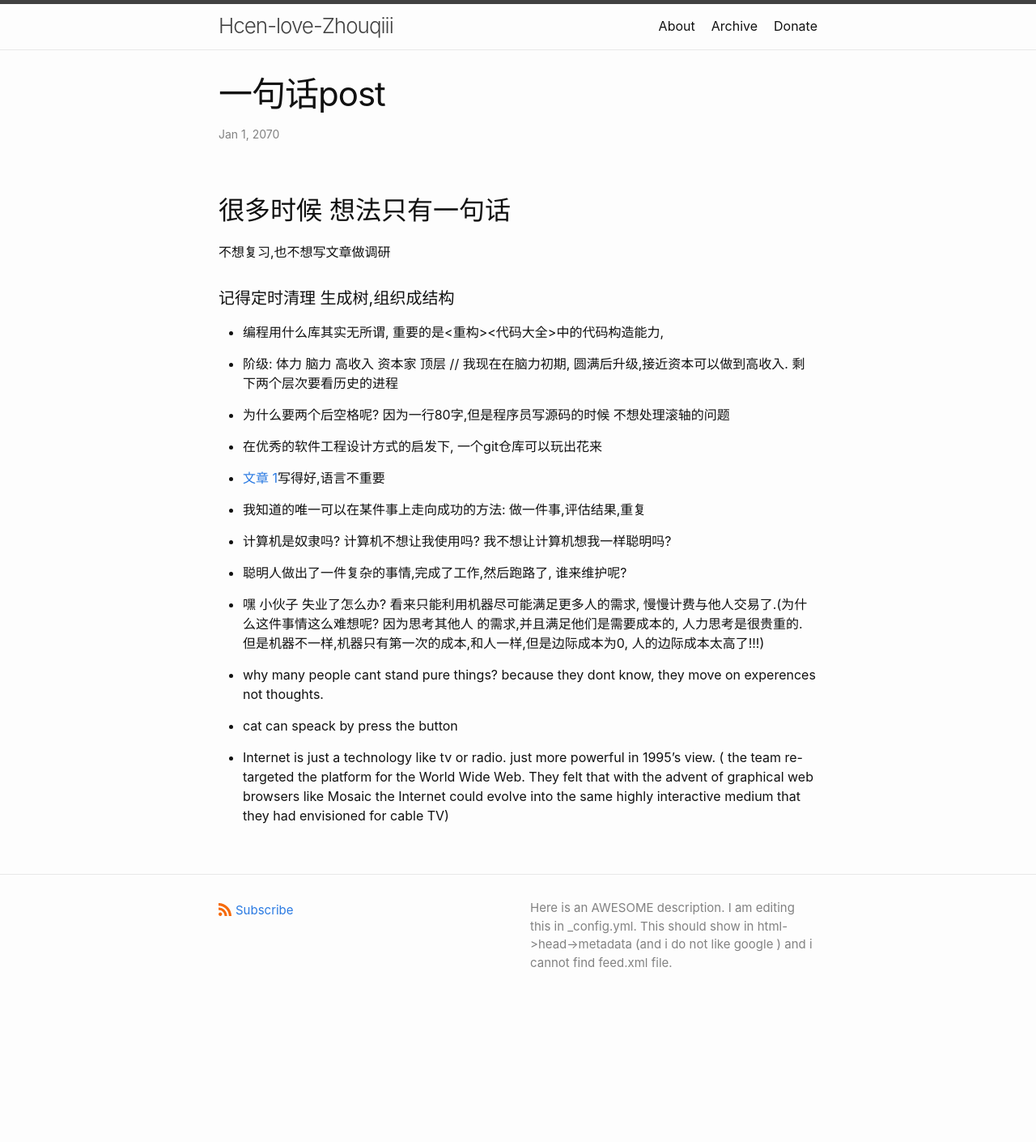
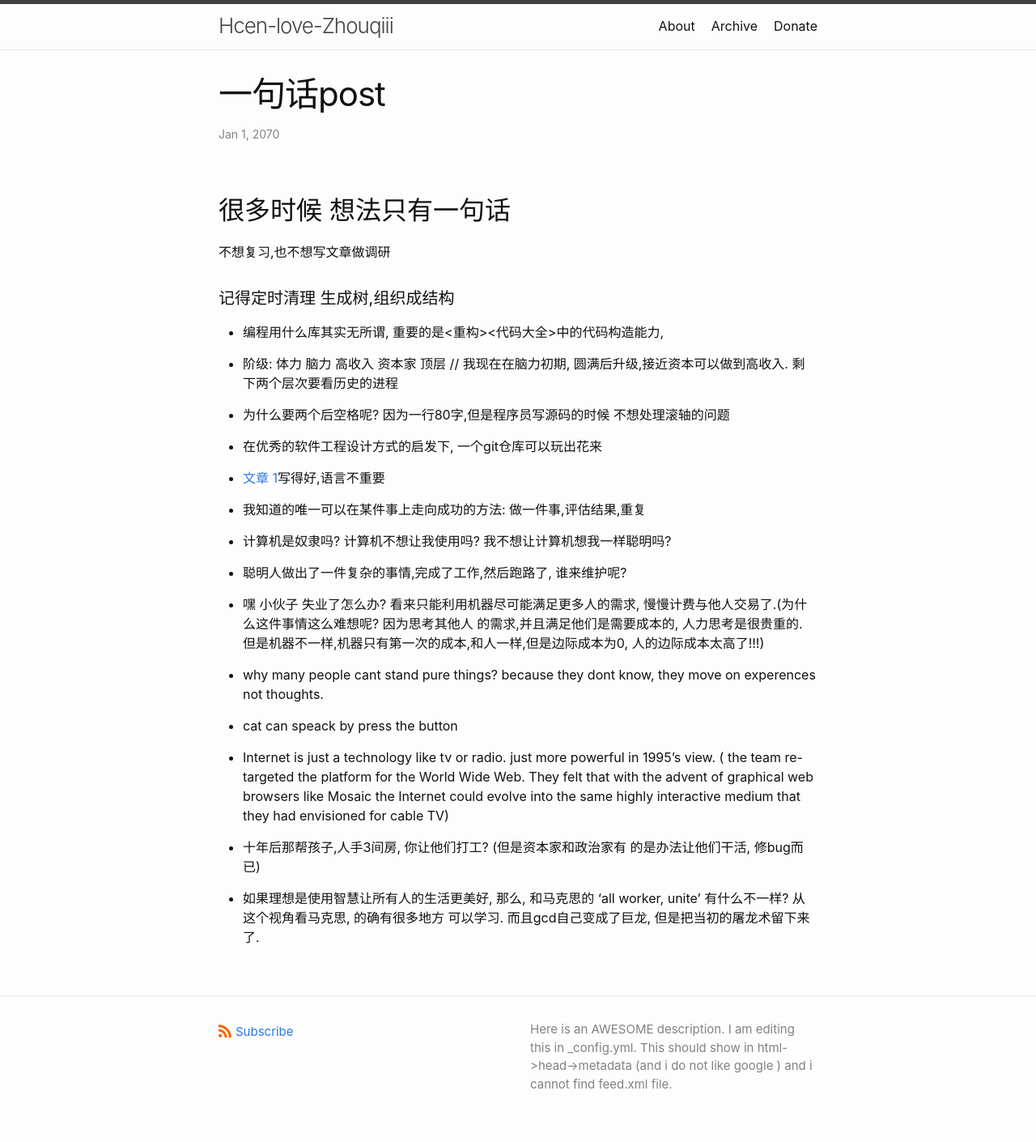
Before and after one commit to hcen1997/hcen1997.github.io, a Jekyll site: the page built from _posts/2070-01-01-一句话post.md, in a window 1280 px wide. Shown: the whole page at 81% size. Built offline with Jekyll 4.4.1, drawn with Linux system fonts in a browser that asks for light colours; comment, search, counter and statistics services are not loaded; before the commit the page ends 1260 px from its top, so only the background shows below that.

Commit message:
资本啊资本

```diff
--- a/_posts/2070-01-01-一句话post.md
+++ b/_posts/2070-01-01-一句话post.md
@@ -40,4 +40,12 @@ layout: post
 * cat can speack by press the button
 
 * Internet is just a technology like tv or radio.
-just more powerful in 1995's view. ( the team re-targeted the platform for the World Wide Web. They felt that with the advent of graphical web browsers like Mosaic the Internet could evolve into the same highly interactive medium that they had envisioned for cable TV)
+just more powerful in 1995's view. ( the team re-targeted
+the platform for the World Wide Web. They felt that with the advent of graphical web browsers like Mosaic the Internet could evolve into the same highly interactive medium that they had envisioned for cable TV)
+
+* 十年后那帮孩子,人手3间房, 你让他们打工? (但是资本家和政治家有
+的是办法让他们干活, 修bug而已)
+
+* 如果理想是使用智慧让所有人的生活更美好, 那么, 和马克思的 'all
+worker, unite' 有什么不一样? 从这个视角看马克思, 的确有很多地方
+可以学习. 而且gcd自己变成了巨龙, 但是把当初的屠龙术留下来了.
```
